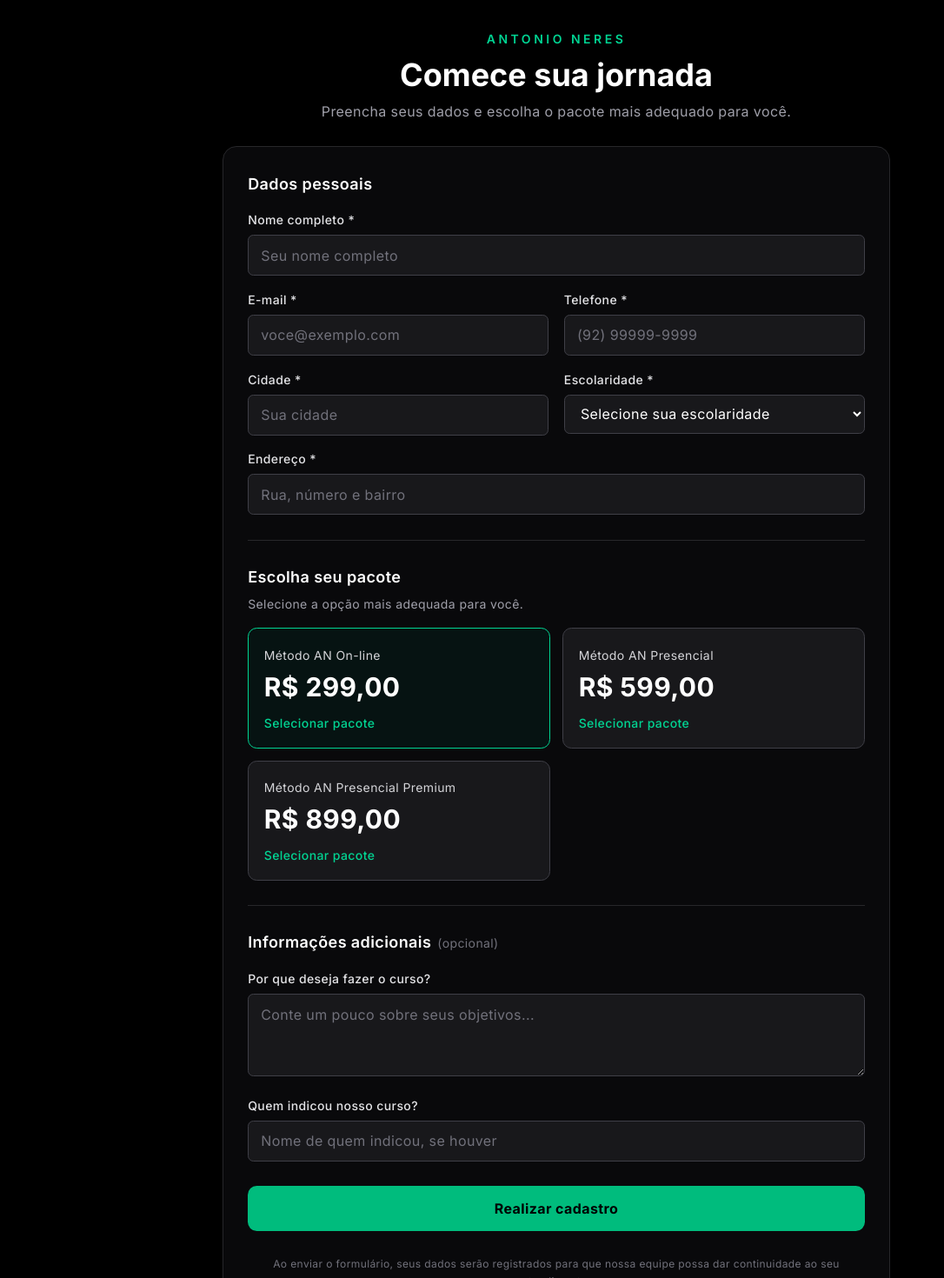
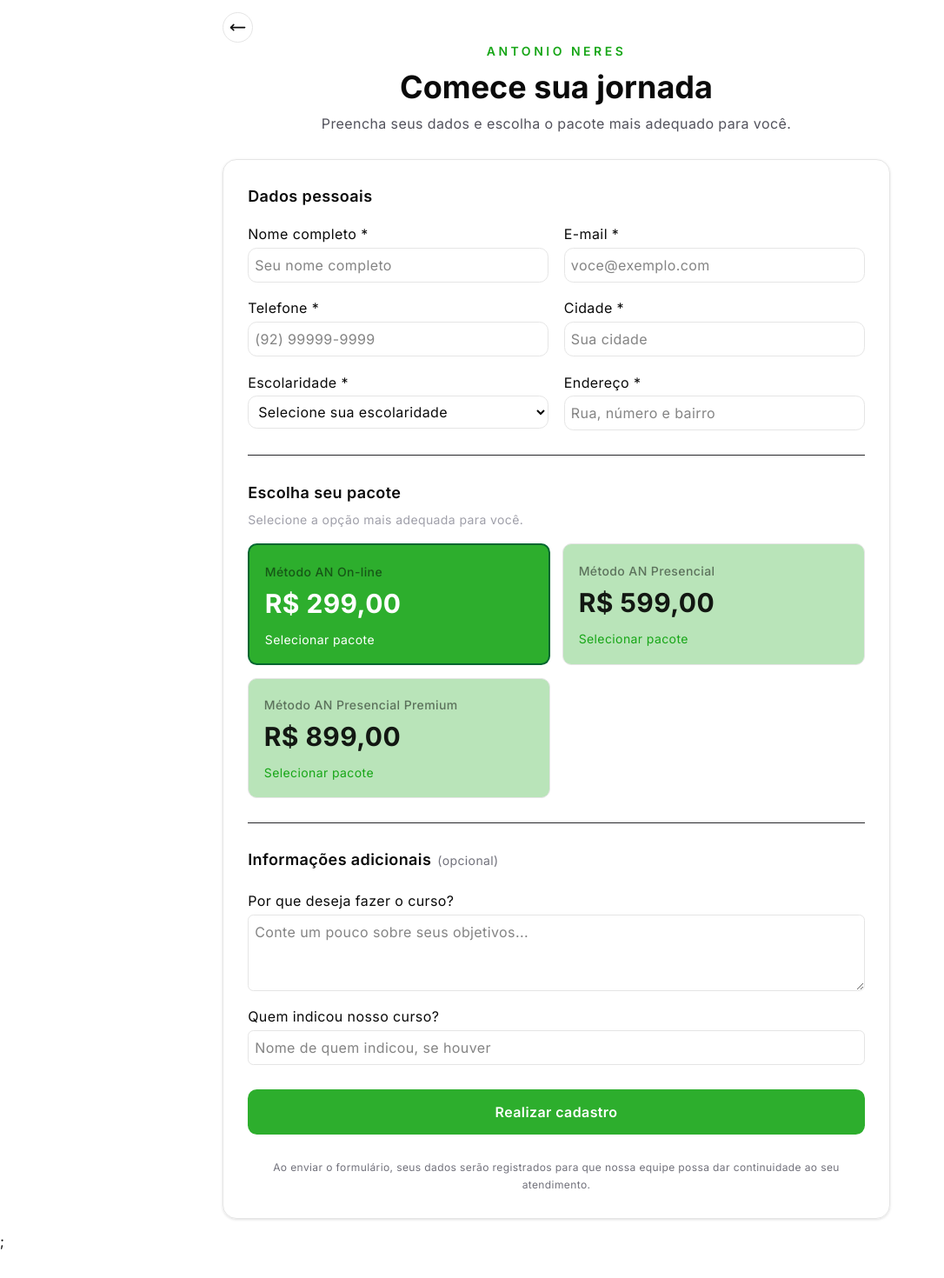
Before and after one commit to lucas-devstudies/Antonio-Neres, a Next.js app in the folder frontend/: page /cadastro in a window 1280 px wide. Shown: the top 1470 px of the page at 87% size, without its empty margins (0-1086 px from the left). After the commit the page ends 1440 px from the top, so only its background shows below. Built offline with nearby package versions, Linux system fonts and the light colour scheme.

Commit message:
fix(UI-03): Correção de arquivos

```diff
--- a/frontend/src/app/(public)/form-client.tsx
+++ b/frontend/src/app/(public)/cadastro/form-client.tsx
@@ -1,5 +1,7 @@
 "use client";
 
+import { AdIcon, MoveLeft, MoveLeftIcon } from "lucide-react";
+import Link from "next/link";
 import { FormEvent, useState } from "react";
 
 type TicketResponse = {
@@ -81,45 +83,30 @@ export default function FormClient() {
     }
   }
 
-  const inputClass =
-    "w-full rounded-lg border border-zinc-700 bg-zinc-900 px-4 py-3 text-white outline-none transition placeholder:text-zinc-500 focus:border-emerald-400 focus:ring-2 focus:ring-emerald-400/20";
-
-  const labelClass = "mb-2 block text-sm font-medium text-zinc-200";
-
   return (
-    <main className="min-h-screen bg-black px-4 py-10 text-white sm:px-6">
-      <div className="mx-auto max-w-3xl">
+    <main className="flex-1 w-full  h-auto max-w-screen py-4 px-2 flex flex-col gap-12 items-center sm:items-start">
+      <div className="mx-auto max-w-3xl ">
+        <Link href={'/'}>
+          <MoveLeftIcon className="h-10 w-10 border border-border p-2 rounded-full hover:bg-gray-300"/>
+        </Link>
         <header className="mb-8 text-center">
-          <p className="mb-3 text-sm font-semibold uppercase tracking-[0.25em] text-emerald-400">
-            Antonio Neres
-          </p>
-
-          <h1 className="text-3xl font-bold tracking-tight sm:text-4xl">
-            Comece sua jornada
-          </h1>
-
-          <p className="mx-auto mt-3 max-w-xl text-zinc-400">
-            Preencha seus dados e escolha o pacote mais adequado para você.
-          </p>
+          <p className="mb-3 text-sm font-semibold uppercase tracking-[0.25em] text-primary">Antonio Neres</p>
+          <h1 className="text-3xl font-bold tracking-tight sm:text-4xl">Comece sua jornada</h1>
+          <p className="mx-auto mt-3 max-w-xl text-zinc-600">Preencha seus dados e escolha o pacote mais adequado para você.</p>
         </header>
 
         <form
           onSubmit={handleSubmit}
-          className="space-y-8 rounded-2xl border border-zinc-800 bg-zinc-950 p-5 shadow-2xl shadow-emerald-950/20 sm:p-8"
-        >
+          className="space-y-8 rounded-2xl border dark:bg-white/5 p-5 shadow-2xl shadow-emerald-950/20 sm:p-8">
           <section>
-            <h2 className="mb-5 text-lg font-semibold">
-              Dados pessoais
-            </h2>
+            <h2 className="mb-5 text-lg font-semibold">Dados pessoais</h2>
 
             <div className="grid gap-5 sm:grid-cols-2">
-              <div className="sm:col-span-2">
-                <label className={labelClass} htmlFor="name">
-                  Nome completo *
-                </label>
+              <div className="flex flex-col gap-1">
+                <label htmlFor="name">Nome completo *</label>
                 <input
-                  className={inputClass}
                   id="name"
+                  className="rounded-xl border border-border p-2"
                   name="name"
                   autoComplete="name"
                   placeholder="Seu nome completo"
@@ -127,29 +114,29 @@ export default function FormClient() {
                 />
               </div>
 
-              <div>
-                <label className={labelClass} htmlFor="email">
+              <div className="flex flex-col gap-1">
+                <label htmlFor="email">
                   E-mail *
                 </label>
                 <input
-                  className={inputClass}
                   id="email"
                   name="email"
                   type="email"
+                  className="rounded-xl border border-border p-2"
                   autoComplete="email"
                   placeholder="voce@exemplo.com"
                   required
                 />
               </div>
 
-              <div>
-                <label className={labelClass} htmlFor="phone">
+              <div className="flex flex-col gap-1">
+                <label htmlFor="phone">
                   Telefone *
                 </label>
                 <input
-                  className={inputClass}
                   id="phone"
                   name="phone"
+                  className="rounded-xl border border-border p-2"
                   type="tel"
                   autoComplete="tel"
                   placeholder="(92) 99999-9999"
@@ -157,28 +144,28 @@ export default function FormClient() {
                 />
               </div>
 
-              <div>
-                <label className={labelClass} htmlFor="city">
+              <div className="flex flex-col gap-1">
+                <label htmlFor="city">
                   Cidade *
                 </label>
                 <input
-                  className={inputClass}
                   id="city"
                   name="city"
+                  className="rounded-xl border border-border p-2"
                   autoComplete="address-level2"
                   placeholder="Sua cidade"
                   required
                 />
               </div>
 
-              <div>
-                <label className={labelClass} htmlFor="degree">
+              <div className="flex flex-col gap-1">
+                <label htmlFor="degree">
                   Escolaridade *
                 </label>
                 <select
-                  className={inputClass}
                   id="degree"
                   name="degree"
+                  className="rounded-xl border border-border p-2"
                   defaultValue=""
                   required
                 >
@@ -209,14 +196,14 @@ export default function FormClient() {
                 </select>
               </div>
 
-              <div className="sm:col-span-2">
-                <label className={labelClass} htmlFor="address">
+              <div className="flex flex-col gap-1">
+                <label htmlFor="address">
                   Endereço *
                 </label>
                 <input
-                  className={inputClass}
                   id="address"
                   name="address"
+                  className="rounded-xl border border-border p-2"
                   autoComplete="street-address"
                   placeholder="Rua, número e bairro"
                   required
@@ -224,18 +211,14 @@ export default function FormClient() {
               </div>
             </div>
           </section>
-
           <div className="h-px bg-zinc-800" />
-
           <section>
             <h2 className="mb-2 text-lg font-semibold">
               Escolha seu pacote
             </h2>
-
             <p className="mb-5 text-sm text-zinc-400">
               Selecione a opção mais adequada para você.
             </p>
-
             <div className="grid gap-4 sm:grid-cols-2">
               {bundles.map((bundle, index) => (
                 <label
@@ -251,18 +234,10 @@ export default function FormClient() {
                     required
                   />
 
-                  <div className="h-full rounded-xl border border-zinc-700 bg-zinc-900 p-5 transition peer-checked:border-emerald-400 peer-checked:bg-emerald-950/30 peer-focus-visible:ring-2 peer-focus-visible:ring-emerald-400">
-                    <span className="text-sm text-zinc-300">
-                      {bundle.name}
-                    </span>
-
-                    <p className="mt-2 text-3xl font-bold">
-                      {bundle.price}
-                    </p>
-
-                    <p className="mt-4 text-sm font-medium text-emerald-400">
-                      Selecionar pacote
-                    </p>
+                  <div className="h-full rounded-xl border bg-kanban p-5 transition peer-checked:border-green-800 peer-checked:border-2 peer-checked:bg-primary/90 peer-focus-visible:ring-2 peer-focus-visible:ring-emerald-400">
+                    <span className="text-sm font-medium text-black/50 dark:text-white">{bundle.name}</span>
+                    <p className="mt-2 text-3xl font-bold text-black/90 dark:text-white peer-checked-desc:text-white">{bundle.price}</p>
+                    <p className="mt-4 text-sm text-primary peer-checked-desc:text-white">Selecionar pacote</p>
                   </div>
                 </label>
               ))}
@@ -270,8 +245,7 @@ export default function FormClient() {
           </section>
 
           <div className="h-px bg-zinc-800" />
-
-          <section>
+          <section className="flex flex-col gap-1">
             <h2 className="mb-5 text-lg font-semibold">
               Informações adicionais
               <span className="ml-2 text-sm font-normal text-zinc-500">
@@ -280,27 +254,25 @@ export default function FormClient() {
             </h2>
 
             <div className="space-y-5">
-              <div>
-                <label className={labelClass} htmlFor="motive">
-                  Por que deseja fazer o curso?
-                </label>
+              <div className="flex flex-col gap-1">
+                <label htmlFor="motive">Por que deseja fazer o curso?</label>
                 <textarea
-                  className={inputClass}
                   id="motive"
                   name="motive"
+                  className="rounded-lg border border-border p-2"
                   rows={3}
                   placeholder="Conte um pouco sobre seus objetivos..."
                 />
               </div>
 
-              <div>
-                <label className={labelClass} htmlFor="indication">
+              <div className="flex flex-col gap-1">
+                <label htmlFor="indication">
                   Quem indicou nosso curso?
                 </label>
                 <input
-                  className={inputClass}
                   id="indication"
                   name="indication"
+                  className="rounded-lg border border-border p-2"
                   placeholder="Nome de quem indicou, se houver"
                 />
               </div>
@@ -328,7 +300,7 @@ export default function FormClient() {
           <button
             type="submit"
             disabled={loading}
-            className="w-full rounded-xl bg-emerald-500 px-5 py-4 font-bold text-black transition hover:bg-emerald-400 focus-visible:outline-none focus-visible:ring-2 focus-visible:ring-emerald-300 focus-visible:ring-offset-2 focus-visible:ring-offset-black disabled:cursor-not-allowed disabled:opacity-60"
+            className="w-full rounded-xl bg-primary/90 px-5 py-4 font-semibold text-white transition hover:bg-primary focus-visible:outline-none focus-visible:ring-2 focus-visible:ring-emerald-300 focus-visible:ring-offset-2 focus-visible:ring-offset-black disabled:cursor-not-allowed disabled:opacity-60"
           >
             {loading ? "Enviando cadastro..." : "Realizar cadastro"}
           </button>
--- a/frontend/src/app/(public)/cadastro/page.tsx
+++ b/frontend/src/app/(public)/cadastro/page.tsx
@@ -1,5 +1,11 @@
-import FormClient from "../form-client";
+import FormClient from "./form-client";
 
 export default function CadastroPage() {
-  return <FormClient />;
+
+  return (
+
+    <div className="flex flex-col min-h-screen w-full bg-white dark:bg-black">
+      <FormClient />;
+    </div>
+  )
 }
--- a/frontend/src/app/(public)/page.tsx
+++ b/frontend/src/app/(public)/page.tsx
@@ -6,7 +6,7 @@ import { Card, CardAction, CardDescription, CardTitle } from "@/components/ui/ca
 import { cn } from "cn";
 import Image from "next/image";
 import Link from "next/link";
-import FormClient from "./form-client";
+import FormClient from "./cadastro/form-client";
 
 
 interface Cards{
@@ -26,9 +26,9 @@ export default function Home() {
   ]
 
   return (
-    <div className="flex flex-col min-h-screen w-full bg-white dark:bg-black">
+    <div className="flex flex-col min-h-screen w-full bg-white dark:bg-black items-center">
       <Navbar />
-      <main className="flex-1 w-full h-auto max-w-screen pt-28 pb-12 flex flex-col gap-12 items-center sm:items-start">
+      <main className="flex-1 w-full h-auto max-w-[1920px] pt-28 pb-12 flex flex-col gap-12 items-center sm:items-start">
         <section className="w-full px-4  flex md:flex-row flex-col-reverse gap-6 items-center">
           <div className="w-full flex flex-col justify-between gap-6">
             <div>
--- a/frontend/src/app/globals.css
+++ b/frontend/src/app/globals.css
@@ -1,5 +1,6 @@
 @import "tailwindcss";
 
+@custom-variant peer-checked-desc (&:is(:where(.peer:checked ~ *) *));
 @custom-variant dark (&:is(.dark *));
 
 :root {
--- a/frontend/src/app/layout.tsx
+++ b/frontend/src/app/layout.tsx
@@ -20,8 +20,8 @@ const geistMono = Geist_Mono({
 });
 
 export const metadata: Metadata = {
-  title: "Create Next App",
-  description: "Generated by create next app",
+  title: "Método AN",
+  description: "Onde seus sonhos se tornam realidade.",
 };
 export default function RootLayout({ children }: { children: React.ReactNode }) {
   return (
--- a/frontend/src/components/footer.tsx
+++ b/frontend/src/components/footer.tsx
@@ -2,7 +2,7 @@ import Link from "next/link";
 
 export function Footer() {
   return (
-    <footer className="w-full border-t bg-background py-8">
+    <footer className="w-full border-t py-8 bg-black/20 dark:bg-background">
       <div className="container mx-auto flex flex-col items-center justify-between gap-4 px-4 md:flex-row">
         <p className="text-sm text-muted-foreground">
           &copy; {new Date().getFullYear()} @metodoan. Todos os direitos reservados.
--- a/frontend/src/proxy.ts
+++ b/frontend/src/proxy.ts
@@ -3,7 +3,7 @@ import { NextRequest, NextResponse } from "next/server"
 const publicRoutes = [
   { path: '/sign-in', whenAuthenticated: 'redirect' },
   { path: '/register', whenAuthenticated: 'redirect' },
-  { path: '/cadastro', whenAuthenticated: 'redirect' },
+  { path: '/cadastro', whenAuthenticated: 'next' },
   { path: '/', whenAuthenticated: 'next' },
 ] as const
 
```
Also changed, not shown: frontend/src/components/kanbanBoard.tsx (+37 -5 lines), frontend/src/components/ui/dialog.tsx (added, +168 -0 lines).
